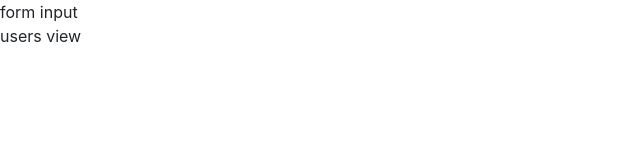
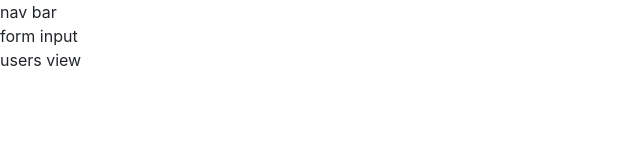
Before and after one commit to amyventura/Employee-Directory, a React (Create React App) app in the folder employee-dir/: page / in a window 1280 px wide. Shown: the top 160 px of the page, without its empty margins (0-640 px from the left). Built offline with nearby package versions, Linux system fonts and the light colour scheme.

Commit message:
added nav component

```diff
--- a/employee-dir/src/components/Container.js
+++ b/employee-dir/src/components/Container.js
@@ -1,7 +1,7 @@
 import React from 'react';
 import Form from './Form';
 import Users from './Users';
-
+import Nav from './Nav';
 
 class Container extends React.Component {
     state = {
@@ -24,6 +24,7 @@ class Container extends React.Component {
     render() {
         return (
             <div className = "App" >
+            <Nav />
             <Form />
             <Users />
             </div>
--- /dev/null
+++ b/employee-dir/src/components/Nav.js
@@ -0,0 +1,7 @@
+import React from 'react';
+
+function Nav() {
+    return <div> nav bar </div>;
+}
+
+export default Nav;
```
Also changed, not shown: 1 other file (tests, documents, lock files or other folders).
